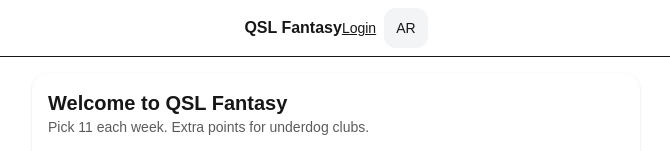
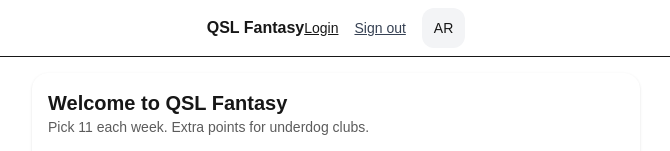
Before and after one commit to naifnasr2912/qsl-fantasy, a Next.js app: page / in a window 1280 px wide. Shown: the top 151 px of the page, without its empty margins (304-974 px from the left). Built offline with nearby package versions, Linux system fonts and the light colour scheme; no server answers.

Commit message:
feat: add Sign out button in TopBar

```diff
--- a/components/TopBar.tsx
+++ b/components/TopBar.tsx
@@ -1,17 +1,64 @@
 "use client";
 
-import Link from "next/link"; import LanguageToggle from "@/components/LanguageToggle";
+
+
+import Link from "next/link";
+
+import LanguageToggle from "@/components/LanguageToggle";
+
+import { supabase } from "@/lib/supabaseClient";
+
+import { useRouter } from "next/navigation";
+
+
 
 export default function TopBar() {
+
+  const router = useRouter();
+
+
+
+  async function handleLogout() {
+
+    try {
+
+      await supabase.auth.signOut();
+
+    } finally {
+
+      router.replace("/login");
+
+    }
+
+  }
+
   return (
     <div className="mx-auto max-w-screen-sm px-4 h-14 flex items-center justify-between">
-      {/* Left: title */}
+      {/* left: title */}
       <div className="font-semibold">QSL Fantasy</div>
 
-      {/* Right: actions */}
-      <div className="flex items-center gap-2">
+      {/* right: actions */}
+      <div className="flex items-center gap-4">
 
-        <Link href="/login" className="text-sm underline">Login</Link>
+        <Link href="/login" className="text-sm underline">
+
+          Login
+
+        </Link>
+
+<button
+
+          onClick={handleLogout}
+
+          className="text-sm underline text-gray-700 hover:text-black"
+
+        >
+
+        Sign out
+
+        </button>
+
+
 
         <LanguageToggle />
 
```
